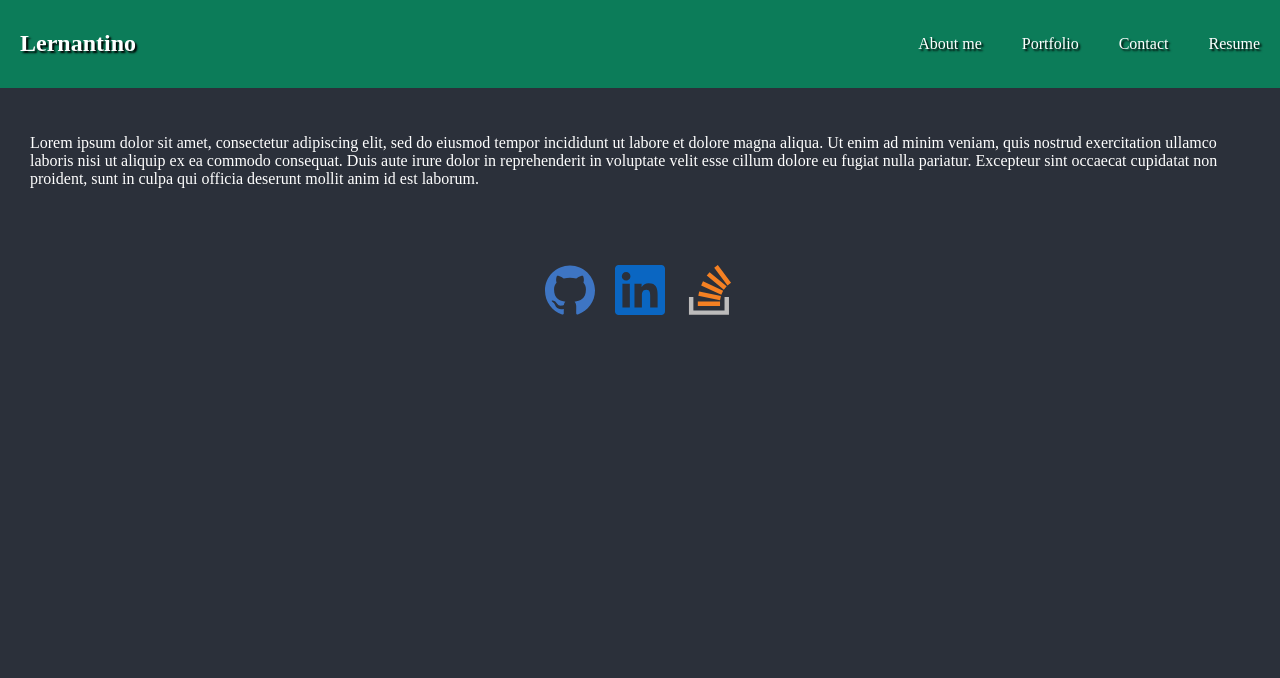
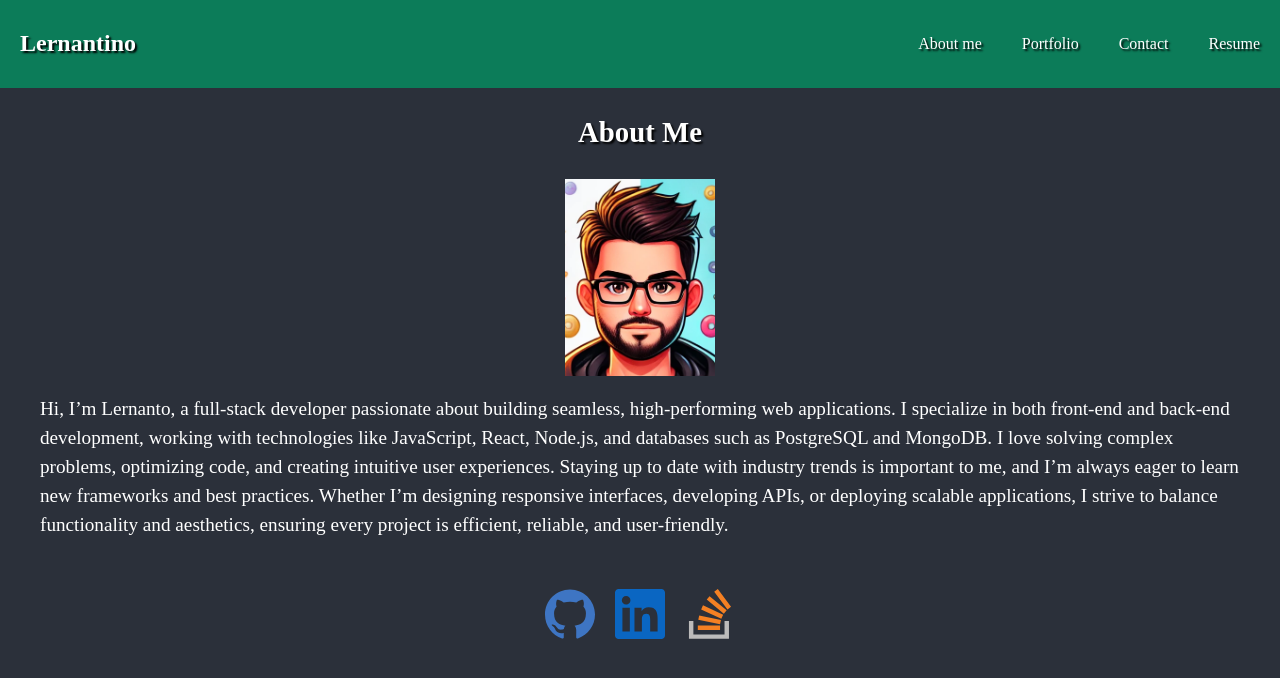
Before and after one commit to granteckels/PortfolioChallenge, a React (Vite) app: page /aboutme in a window 1280 px wide. Shown: the top 678 px of the page. Built offline with nearby package versions, Linux system fonts and the light colour scheme.

Commit message:
Finish AboutMe page

```diff
--- a/src/assets/Base.css
+++ b/src/assets/Base.css
@@ -9,5 +9,18 @@ body {
 }
 
 #content {
-  padding: 30px;
+  padding: 0 30px;
+  margin: 0 auto;
+  display: flex;
+  align-items: center;
+  flex-direction: column;
+
+  max-width: 1200px;
+  line-height: 1.5;
+  font-size: 1.2em;
 }
+
+#content h2 {
+  text-shadow: 2px 2px 2px black;
+  font-family: 'Brush Script MT', cursive;
+}
--- a/src/pages/AboutMe.jsx
+++ b/src/pages/AboutMe.jsx
@@ -1,6 +1,12 @@
+import Avatar from "../assets/avatar.png"
+
 function AboutMe() {
     return (
-        <p>Lorem ipsum dolor sit amet, consectetur adipiscing elit, sed do eiusmod tempor incididunt ut labore et dolore magna aliqua. Ut enim ad minim veniam, quis nostrud exercitation ullamco laboris nisi ut aliquip ex ea commodo consequat. Duis aute irure dolor in reprehenderit in voluptate velit esse cillum dolore eu fugiat nulla pariatur. Excepteur sint occaecat cupidatat non proident, sunt in culpa qui officia deserunt mollit anim id est laborum.</p>
+        <>
+            <h2>About Me</h2>
+            <img src={Avatar} width="150px" />
+            <p>Hi, I’m Lernanto, a full-stack developer passionate about building seamless, high-performing web applications. I specialize in both front-end and back-end development, working with technologies like JavaScript, React, Node.js, and databases such as PostgreSQL and MongoDB. I love solving complex problems, optimizing code, and creating intuitive user experiences. Staying up to date with industry trends is important to me, and I’m always eager to learn new frameworks and best practices. Whether I’m designing responsive interfaces, developing APIs, or deploying scalable applications, I strive to balance functionality and aesthetics, ensuring every project is efficient, reliable, and user-friendly.</p>
+        </>
     )
 }
 
```
Also changed, not shown: src/assets/avatar.png (added).
